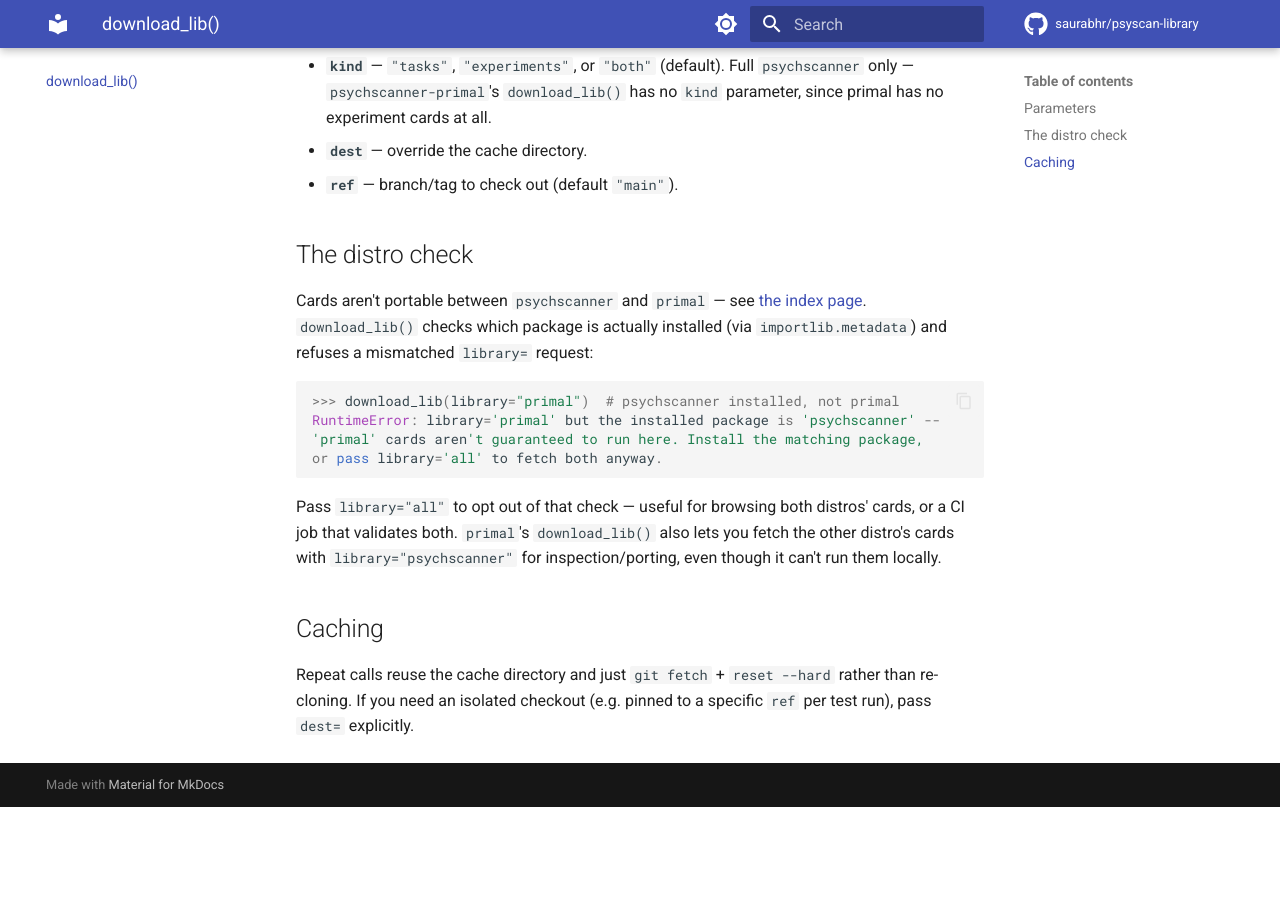
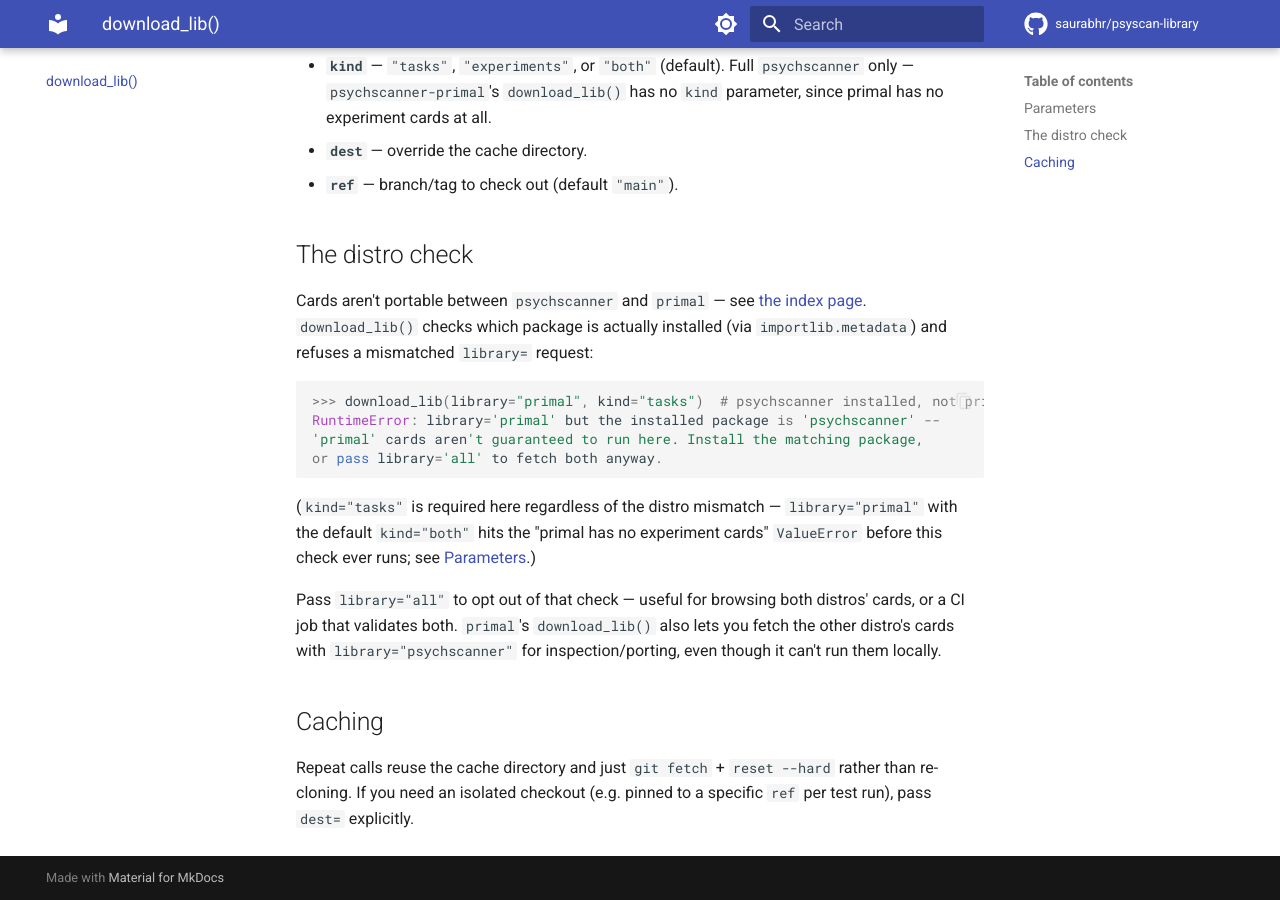
Before and after one commit to saurabhr/psyscan-library, an MkDocs documentation site: the page built from docs/download_lib.md, in a window 1280 px wide and 900 px high, scrolled down 597 px. Built offline with MkDocs 1.6.1 and Material for MkDocs 9.7.7, drawn with Linux system fonts in a browser that asks for light colours; comment, search, counter and statistics services are not loaded; before the commit the page ends 1404 px from its top, so only the background shows below that.

Commit message:
Fix false-FAIL in validate_contribution.py; fix a doc example's gate order
validate_runs() built ExpCardInit without proj_dir, so it fell back to
psychscanner's hardcoded default (~/psychscanner/DEFAULTPROJ) instead of an
isolated directory. Re-running the validator against an unchanged, valid
card produced a false FAIL from stale session state left by the prior run
("Session already has ended") -- not idempotent, and it was leaving real
artifacts in the invoking user's home directory. Now runs each card in its
own tempfile.TemporaryDirectory(); confirmed idempotent across repeated runs
against the same card.

Also fixed docs/download_lib.md's RuntimeError example: it called
download_lib(library="primal") with the implicit default kind="both", which
actually raises the "primal has no experiment cards" ValueError first, not
the RuntimeError shown. Added kind="tasks" and a note on gate order.

Co-Authored-By: Claude Sonnet 5 <noreply@anthropic.com>

````diff
--- a/docs/download_lib.md
+++ b/docs/download_lib.md
@@ -33,11 +33,15 @@ package is actually installed (via `importlib.metadata`) and refuses a
 mismatched `library=` request:
 
 ```python
->>> download_lib(library="primal")  # psychscanner installed, not primal
+>>> download_lib(library="primal", kind="tasks")  # psychscanner installed, not primal
 RuntimeError: library='primal' but the installed package is 'psychscanner' --
 'primal' cards aren't guaranteed to run here. Install the matching package,
 or pass library='all' to fetch both anyway.
 ```
+
+(`kind="tasks"` is required here regardless of the distro mismatch — `library="primal"`
+with the default `kind="both"` hits the "primal has no experiment cards" `ValueError`
+before this check ever runs; see [Parameters](#parameters).)
 
 Pass `library="all"` to opt out of that check — useful for browsing both
 distros' cards, or a CI job that validates both. `primal`'s `download_lib()`
````
Also changed, not shown: 1 other file.
